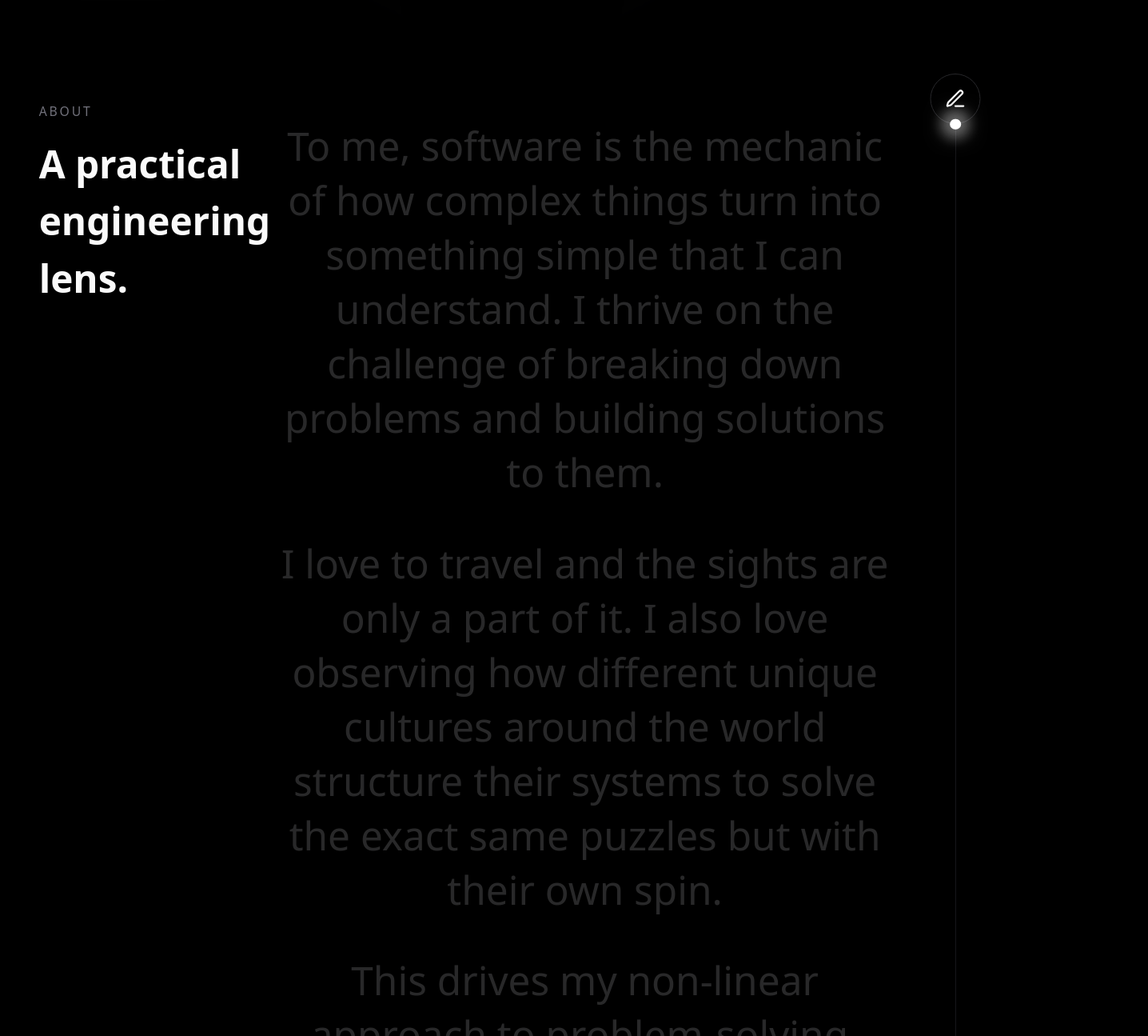
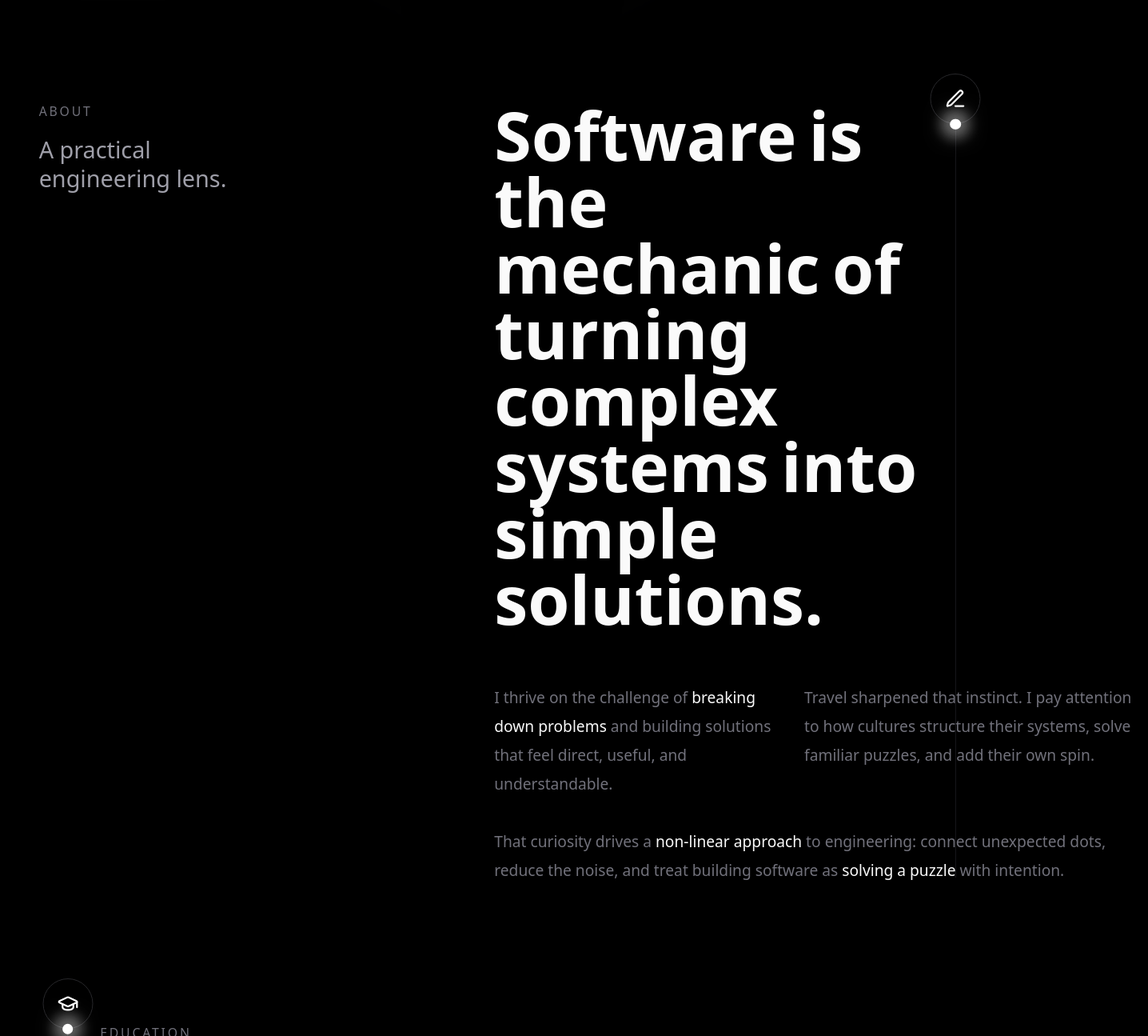
Before and after one commit to Andewdoo/Andrew.L_Portfolio, a Next.js app: page / in a window 1280 px wide. Shown: the part 780-2075 px from the top of the page at 80% size, 1436 px wide, since content can reach past the window. Built offline with nearby package versions, Linux system fonts and the light colour scheme.

Commit message:
ui_halfedit

```diff
--- a/src/components/sections/About.tsx
+++ b/src/components/sections/About.tsx
@@ -1,15 +1,59 @@
 "use client";
 
+import { motion, type Variants } from "framer-motion";
 import { PenLine } from "lucide-react";
 import { useRef } from "react";
 
 import { SectionTrace } from "@/components/animations/SectionTrace";
 
-const sentences = [
-  "To me, software is the mechanic of how complex things turn into something simple that I can understand. I thrive on the challenge of breaking down problems and building solutions to them.",
-  "I love to travel and the sights are only a part of it. I also love observing how different unique cultures around the world structure their systems to solve the exact same puzzles but with their own spin.",
-  "This drives my non-linear approach to problem-solving. From my experiences, the best solutions come from connecting unexpected dots. I treat building software as solving a puzzle with my own spin.",
+const refinedEase: [number, number, number, number] = [0.16, 1, 0.3, 1];
+
+const headline = "Software is the mechanic of turning complex systems into simple solutions.";
+
+const narrativeBlocks = [
+  [
+    { text: "I thrive on the challenge of " },
+    { text: "breaking down problems", highlight: true },
+    { text: " and building solutions that feel direct, useful, and understandable." },
+  ],
+  [
+    { text: "Travel sharpened that instinct. I pay attention to how cultures structure their systems, solve familiar puzzles, and add their own spin." },
+  ],
+  [
+    { text: "That curiosity drives a " },
+    { text: "non-linear approach", highlight: true },
+    { text: " to engineering: connect unexpected dots, reduce the noise, and treat building software as " },
+    { text: "solving a puzzle", highlight: true },
+    { text: " with intention." },
+  ],
 ];
+
+const blurContainer: Variants = {
+  hidden: {},
+  visible: {
+    transition: {
+      staggerChildren: 0.055,
+      delayChildren: 0.1,
+    },
+  },
+};
+
+const blurItem: Variants = {
+  hidden: {
+    opacity: 0,
+    y: "1rem",
+    filter: "blur(1rem)",
+  },
+  visible: {
+    opacity: 1,
+    y: "0rem",
+    filter: "blur(0rem)",
+    transition: {
+      duration: 0.9,
+      ease: refinedEase,
+    },
+  },
+};
 
 export function About() {
   const sectionRef = useRef<HTMLElement>(null);
@@ -23,16 +67,43 @@ export function About() {
         className="site-trace-right"
       />
       <div className="site-shell">
-        <div className="relative z-10 grid w-full gap-[clamp(2rem,5vw,4rem)] md:grid-cols-[minmax(13rem,18rem)_minmax(0,1fr)]">
+        <div className="relative z-10 grid w-full gap-[clamp(2.5rem,6vw,5rem)] md:grid-cols-[minmax(10rem,16rem)_minmax(0,1fr)]">
           <div>
             <p className="text-sm font-medium uppercase tracking-[0.18em] text-zinc-500">About</p>
-            <h2 className="mt-4 text-[clamp(2rem,4vw,2.65rem)] font-semibold text-zinc-50">A practical engineering lens.</h2>
+            <motion.p
+              initial={{ opacity: 0, y: "0.75rem", filter: "blur(0.75rem)" }}
+              animate={{ opacity: 1, y: "0rem", filter: "blur(0rem)" }}
+              transition={{ delay: 0.12, duration: 0.8, ease: refinedEase }}
+              className="mt-4 max-w-56 text-[clamp(1.25rem,2.25vw,1.65rem)] font-medium leading-tight text-zinc-400"
+            >
+              A practical engineering lens.
+            </motion.p>
           </div>
 
-          <div className="max-w-[70rem] justify-self-center space-y-8 text-center md:-translate-x-[clamp(3rem,8vw,9rem)] md:space-y-10">
-            {sentences.map((sentence) => (
-              <RevealSentence key={sentence} sentence={sentence} />
-            ))}
+          <div className="max-w-[86rem] translate-x-[clamp(1.25rem,5vw,4rem)] md:translate-x-[clamp(11rem,16vw,20rem)]">
+            <motion.h2
+              variants={blurContainer}
+              initial="hidden"
+              animate="visible"
+              className="max-w-[10ch] text-[clamp(2.75rem,9.5vw,7.75rem)] font-semibold leading-[0.98] text-zinc-50 md:max-w-[12ch] md:text-[clamp(3.75rem,6.6vw,7.75rem)]"
+            >
+              {headline.split(" ").map((word) => (
+                <motion.span key={word} variants={blurItem} className="mr-[0.18em] inline-block">
+                  {word}
+                </motion.span>
+              ))}
+            </motion.h2>
+
+            <motion.div
+              variants={blurContainer}
+              initial="hidden"
+              animate="visible"
+              className="mt-[clamp(2rem,5vw,4rem)] grid max-w-5xl gap-6 md:grid-cols-[minmax(0,0.9fr)_minmax(0,1.1fr)] md:gap-8"
+            >
+              {narrativeBlocks.map((segments, index) => (
+                <RevealCopy key={index} segments={segments} className={index === 2 ? "md:col-span-2 md:max-w-4xl" : ""} />
+              ))}
+            </motion.div>
           </div>
         </div>
       </div>
@@ -40,14 +111,26 @@ export function About() {
   );
 }
 
-function RevealSentence({
-  sentence,
+function RevealCopy({
+  segments,
+  className = "",
 }: Readonly<{
-  sentence: string;
+  segments: ReadonlyArray<{
+    text: string;
+    highlight?: boolean;
+  }>;
+  className?: string;
 }>) {
   return (
-    <p className="about-reveal text-[clamp(1.35rem,9vw,2.75rem)] leading-snug text-zinc-200 md:text-[clamp(1.6rem,4.5vw,2.75rem)]">
-      {sentence}
-    </p>
+    <motion.p
+      variants={blurItem}
+      className={`text-[clamp(1.05rem,2.8vw,1.35rem)] leading-8 text-zinc-500 md:text-[clamp(1rem,1.5vw,1.25rem)] md:leading-8 ${className}`}
+    >
+      {segments.map((segment) => (
+        <span key={segment.text} className={segment.highlight ? "font-medium text-zinc-50" : undefined}>
+          {segment.text}
+        </span>
+      ))}
+    </motion.p>
   );
 }
--- a/src/components/sections/BentoSkills.tsx
+++ b/src/components/sections/BentoSkills.tsx
@@ -65,14 +65,8 @@ export function BentoSkills() {
           <div className="flex flex-col justify-between gap-6 md:flex-row md:items-end md:pt-[1.125rem]">
             <div>
               <p className="ml-1 text-sm font-medium uppercase tracking-[0.18em] text-zinc-500">Skills</p>
-              <h2 className="mt-4 max-w-4xl text-[clamp(2.25rem,6vw,5.25rem)] font-semibold leading-tight text-zinc-50">
-                A compact toolkit for software engineering.
-              </h2>
+
             </div>
-            <p className="max-w-lg text-[clamp(1rem,1.5vw,1.15rem)] leading-8 text-zinc-500">
-              Selected skills framed around building useful software: clear interfaces, dependable
-              logic, thoughtful data flow, and systems-aware implementation.
-            </p>
           </div>
 
           <div className="mt-[clamp(2.5rem,6vw,4rem)] grid grid-cols-1 gap-[clamp(1.25rem,2vw,2rem)] md:grid-cols-2 xl:grid-cols-4">
--- a/src/components/sections/Education.tsx
+++ b/src/components/sections/Education.tsx
@@ -40,14 +40,8 @@ export function Education() {
           <div className="flex flex-col justify-between gap-6 md:flex-row md:items-end md:pt-[1.125rem]">
             <div>
               <p className="ml-1 text-sm font-medium uppercase tracking-[0.18em] text-zinc-500">Education</p>
-              <h2 className="mt-4 max-w-4xl text-[clamp(2.25rem,6vw,5.25rem)] font-semibold leading-tight text-zinc-50">
-                Engineering foundations for useful software.
-              </h2>
+
             </div>
-            <p className="max-w-lg text-[clamp(1rem,1.5vw,1.15rem)] leading-8 text-zinc-500">
-              Coursework and systems practice that connect hardware-aware reasoning, algorithms,
-              data structures, and implementation details.
-            </p>
           </div>
 
           <div className="mt-[clamp(2.5rem,6vw,4rem)] space-y-5">
@@ -61,7 +55,7 @@ export function Education() {
               <p className="text-sm uppercase tracking-[0.18em] text-zinc-500">McMaster University</p>
               <h3 className="mt-3 text-[clamp(2rem,4vw,2.75rem)] font-semibold text-zinc-50">Computer Engineering</h3>
               <p className="mt-4 max-w-4xl text-[clamp(1rem,1.5vw,1.15rem)] leading-8 text-zinc-400">
-                For me, building software is about mastering the whole system. Computer Engineering bridges that gap by providing me with the foundation to connect low-level hardware-aware reasoning with the algorithms and interfaces that drive modern software.
+                To me, building software is about mastering the whole system. Computer Engineering bridges that gap by providing me with the foundation to connect low-level hardware-aware reasoning with the algorithms and interfaces that drive modern software.
               </p>
             </motion.article>
 
--- a/src/components/sections/Projects.tsx
+++ b/src/components/sections/Projects.tsx
@@ -156,14 +156,7 @@ export function Projects() {
           <div className="flex flex-col justify-between gap-6 md:flex-row md:items-end md:pt-[1.125rem]">
             <div>
               <p className="ml-1 text-sm font-medium uppercase tracking-[0.18em] text-zinc-500">Projects</p>
-              <h2 className="mt-4 max-w-4xl text-[clamp(2.25rem,6vw,5.25rem)] font-semibold leading-tight text-zinc-50">
-                Sneak peeks into software projects.
-              </h2>
             </div>
-            <p className="max-w-lg text-[clamp(1rem,1.5vw,1.15rem)] leading-8 text-zinc-500">
-              Each card frames a technical idea as an engineering system: clear data flow, practical
-              constraints, readable interfaces, and a path from prototype to usable tool.
-            </p>
           </div>
 
           <div className="mt-[clamp(2.5rem,6vw,4rem)] grid grid-cols-1 gap-[clamp(1.25rem,2vw,2.25rem)] md:grid-cols-2 xl:grid-cols-3">
```
Also changed, not shown: 1 other file (tests, documents, lock files or other folders).
